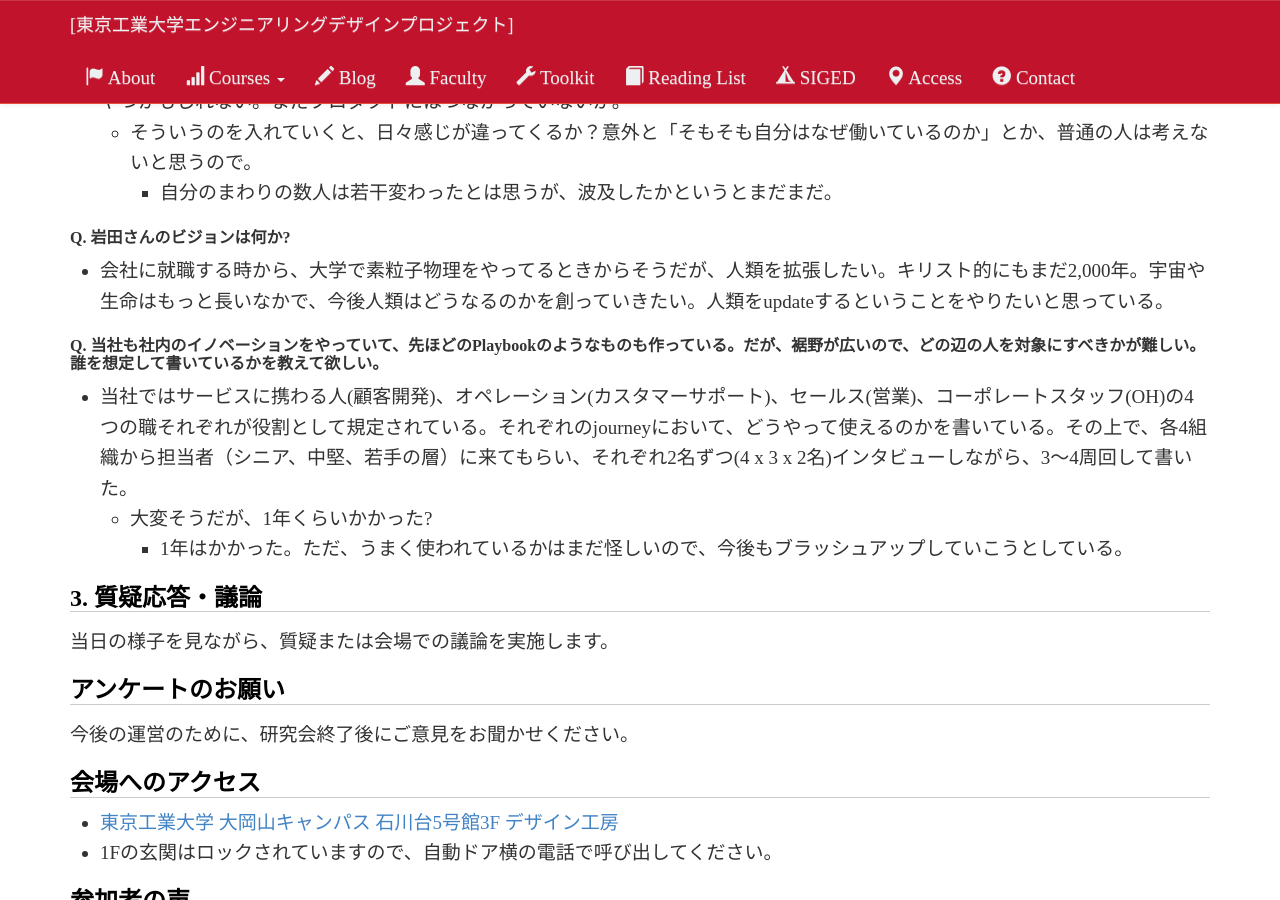
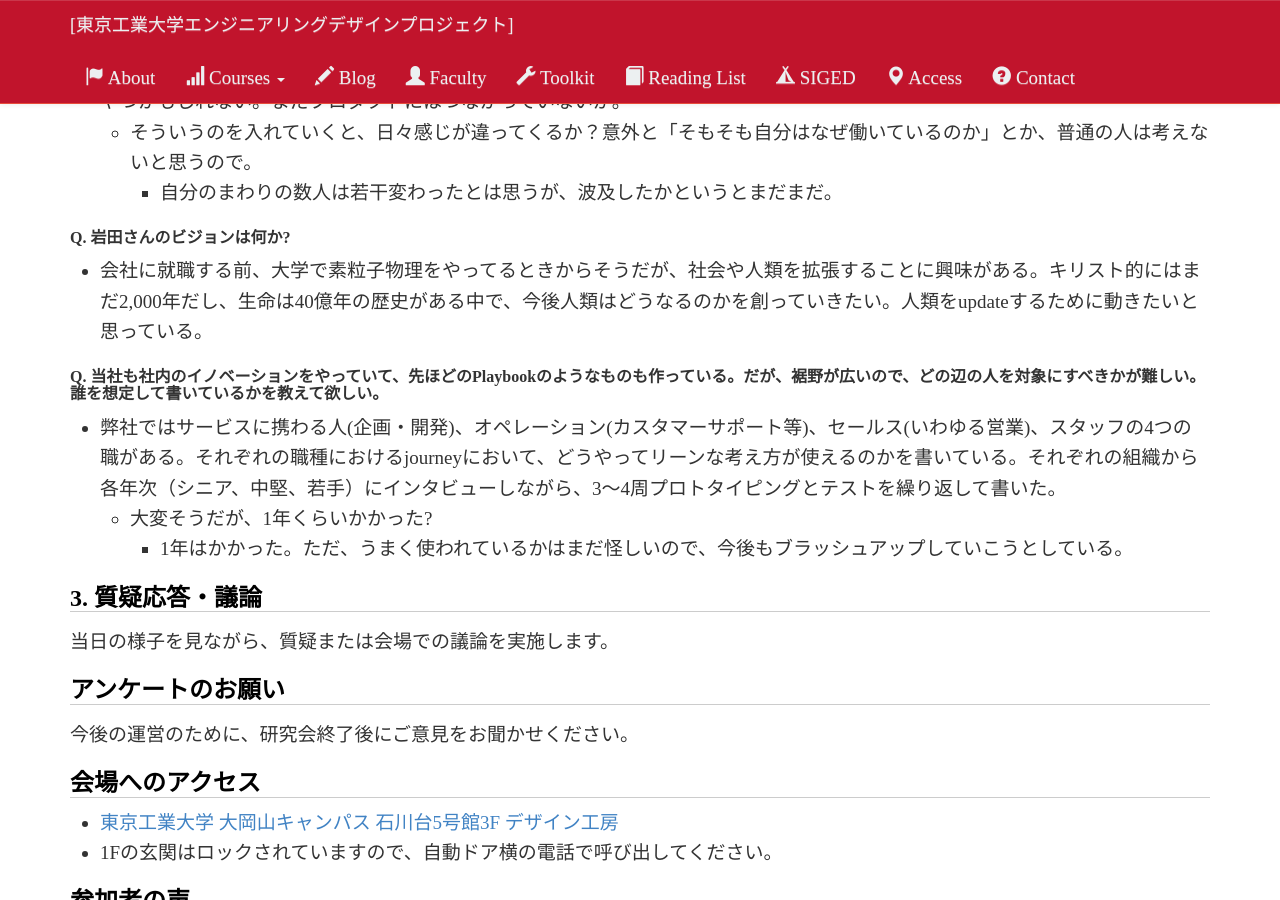
Before and after one commit to titech-edp/titech-edp.github.io, a Jekyll site: the page built from siged/02/index.md, in a window 1280 px wide and 900 px high, scrolled down 3477 px. Built offline with Jekyll 4.4.1, drawn with Linux system fonts in a browser that asks for light colours; nearby versions of some CDN libraries; library files that are not in the unit come from our copies.

Commit message:
censored

```diff
--- a/siged/02/index.md
+++ b/siged/02/index.md
@@ -98,11 +98,11 @@ EDPでの学びをベースとしつつ、今までどういうプロジェク
 
 #### Q. 岩田さんのビジョンは何か?
 
-* 会社に就職する時から、大学で素粒子物理をやってるときからそうだが、人類を拡張したい。キリスト的にもまだ2,000年。宇宙や生命はもっと長いなかで、今後人類はどうなるのかを創っていきたい。人類をupdateするということをやりたいと思っている。
+* 会社に就職する前、大学で素粒子物理をやってるときからそうだが、社会や人類を拡張することに興味がある。キリスト的にはまだ2,000年だし、生命は40億年の歴史がある中で、今後人類はどうなるのかを創っていきたい。人類をupdateするために動きたいと思っている。
 
 #### Q. 当社も社内のイノベーションをやっていて、先ほどのPlaybookのようなものも作っている。だが、裾野が広いので、どの辺の人を対象にすべきかが難しい。誰を想定して書いているかを教えて欲しい。
 
-* 当社ではサービスに携わる人(顧客開発)、オペレーション(カスタマーサポート)、セールス(営業)、コーポレートスタッフ(OH)の4つの職それぞれが役割として規定されている。それぞれのjourneyにおいて、どうやって使えるのかを書いている。その上で、各4組織から担当者（シニア、中堅、若手の層）に来てもらい、それぞれ2名ずつ(4 x 3 x 2名)インタビューしながら、3～4周回して書いた。
+* 弊社ではサービスに携わる人(企画・開発)、オペレーション(カスタマーサポート等)、セールス(いわゆる営業)、スタッフの4つの職がある。それぞれの職種におけるjourneyにおいて、どうやってリーンな考え方が使えるのかを書いている。それぞれの組織から各年次（シニア、中堅、若手）にインタビューしながら、3～4周プロトタイピングとテストを繰り返して書いた。
   * 大変そうだが、1年くらいかかった?
     * 1年はかかった。ただ、うまく使われているかはまだ怪しいので、今後もブラッシュアップしていこうとしている。
 
```
